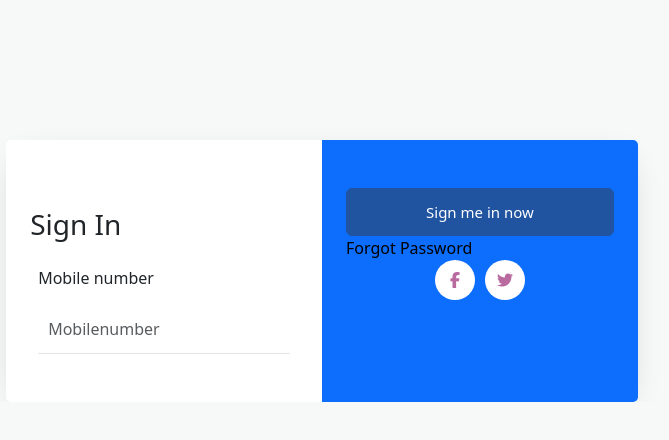
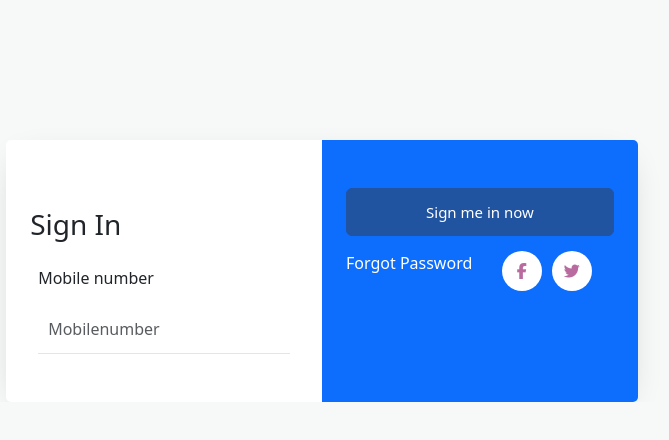
Before and after one commit to kmharsh/catvadmin, a React (Create React App) app: page /login in a window 1280 px wide. Shown: the top 440 px of the page, without its empty margins (318-987 px from the left). Built offline with nearby package versions, Linux system fonts and the light colour scheme.

Commit message:
login logout is proper working

```diff
--- a/src/App.css
+++ b/src/App.css
@@ -44,8 +44,15 @@ h2 {
   margin: 0 10px;
 
 }
+.mrg-top{
+  margin-top: 15px;
+}
 
 /* common css  */
+.text-md-right a{
+  color:#fff;
+
+}
 input[type=number]::-webkit-inner-spin-button,
 input[type=number]::-webkit-outer-spin-button {
   -webkit-appearance: none;
--- a/src/Component/Login/login.js
+++ b/src/Component/Login/login.js
@@ -50,7 +50,8 @@ const Login = () => {
 
                                         <Button label="Sign me in now" onClick={() => console.log('Search button clicked')} className="form-control btn btn-secondary rounded  px-3" />
                                     </div>
-                                    <div className=" d-md-flex ali-items-base">
+                                    <div className='d-md-flex ali-items-base mrg-top'>
+                                    <div className=" d-md-flex ali-items-base w-100">
                                         <div className="text-md-right">
                                             <a href="#">Forgot Password</a>
                                         </div>
@@ -61,6 +62,8 @@ const Login = () => {
                                             <a href="#" className="social-icon d-flex align-items-center justify-content-center"><span className="fa fa-twitter"></span></a>
                                         </p>
                                     </div>
+                                    </div>
+
                                 </div>
                             </form>
                         </div>
--- a/src/Component/pages/Dashborad.js
+++ b/src/Component/pages/Dashborad.js
@@ -150,16 +150,16 @@ const Dashboard = () => {
             </div>
             <div className="dashboard mt-5">
                 <div className="d-flex justify-content-start flex-wrap row">
-                    <div className="chart-container  col-4">
+                    <div className="chart-container  col-5">
                         <ChartCard title="Access Log" data={accessLogData} />
                     </div>
-                    <div className="chart-container  col-4">
+                    <div className="chart-container  col-5">
                         <ChartCard title="OTP Page" data={otpPageData} />
                     </div>
-                    <div className="chart-container  col-4">
+                    <div className="chart-container  col-5">
                         <ChartCard title="Payment Details" data={paymentDetailsData} />
                     </div>
-                    <div className="chart-container  col-4">
+                    <div className="chart-container  col-5">
                         <ChartCard title="Complaints" data={complaintsData} />
                     </div>
                 </div>
```
